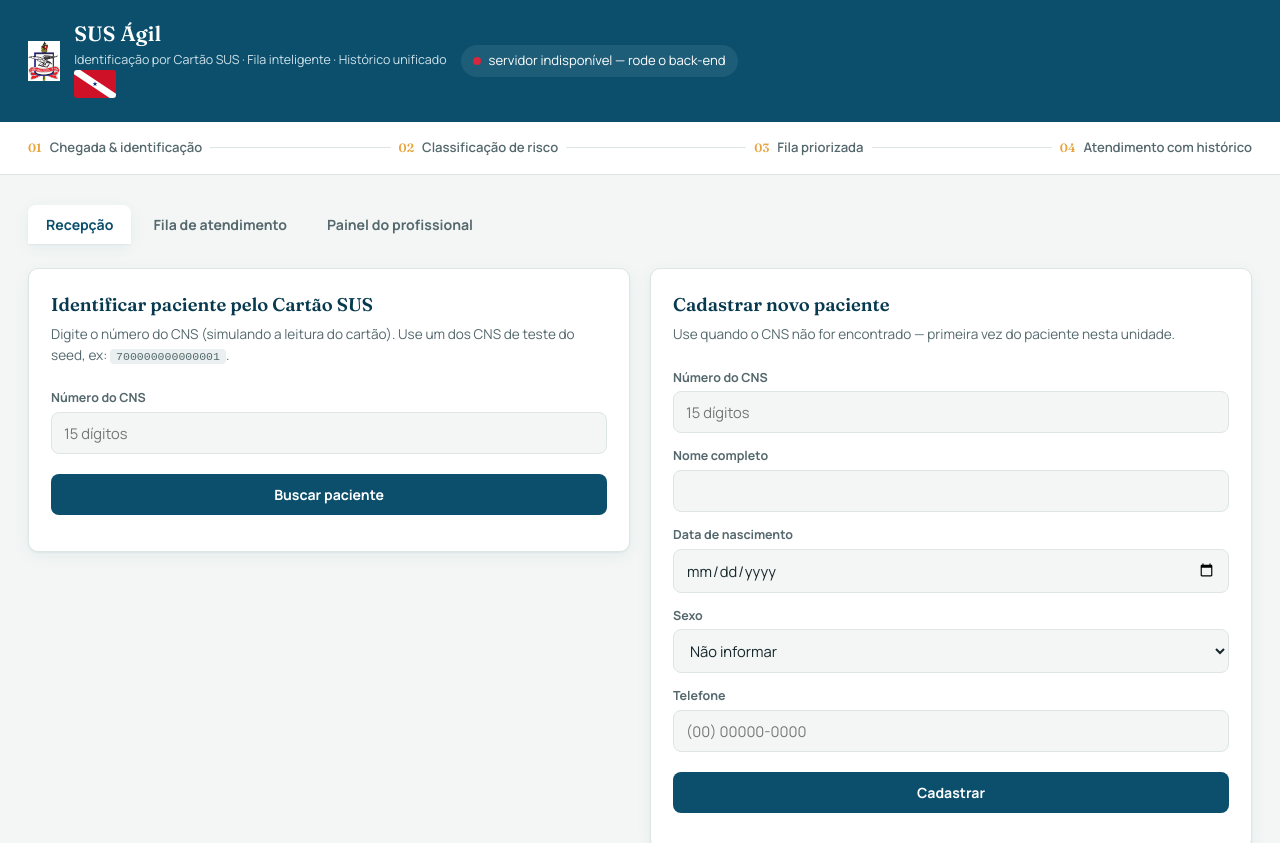
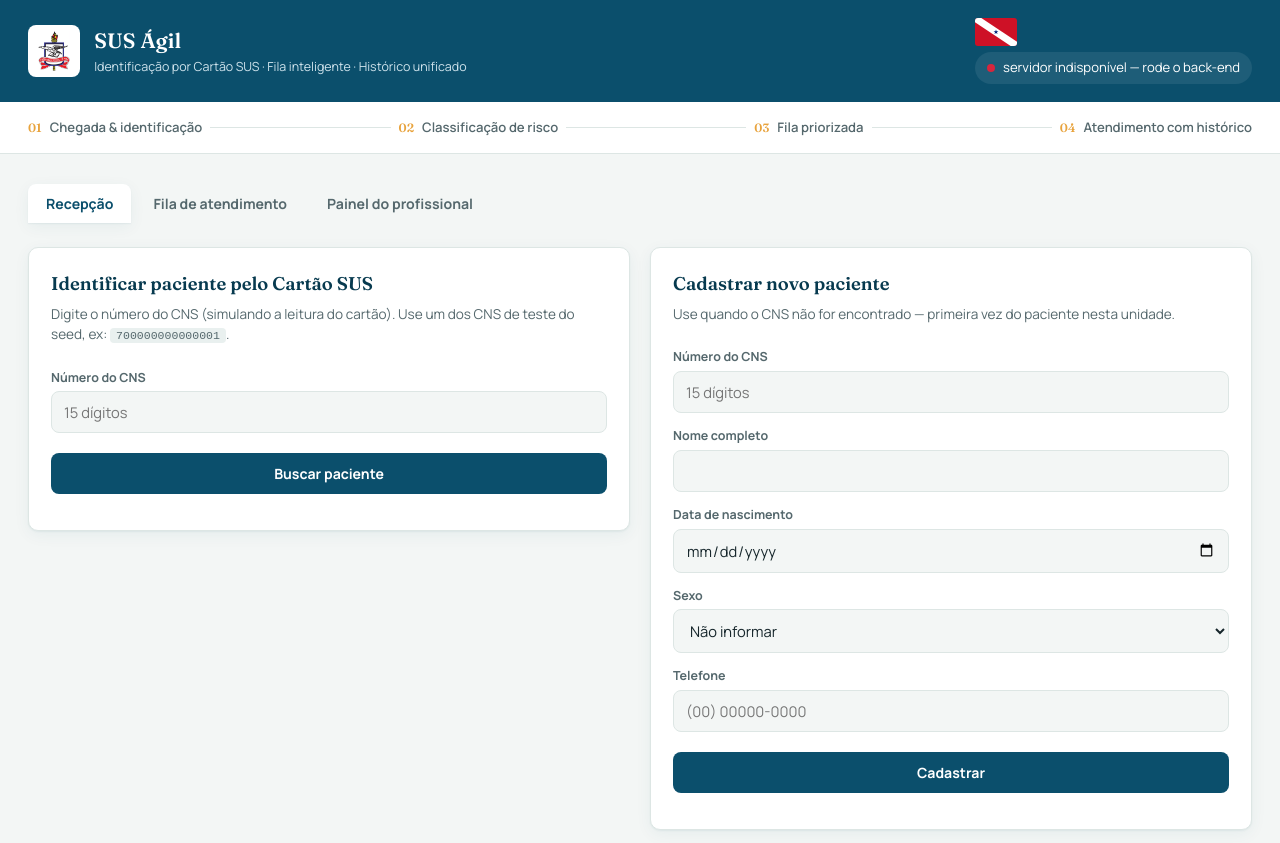
Before and after one commit to Allanaclarindo/sistema-sus, a plain HTML site: page frontend/index.html in a window 1280 px wide. Shown: the top 843 px of the page. Drawn offline with Linux system fonts and the light colour scheme; no server answers.

Commit message:
Refactor header structure in index.html

```diff
--- a/frontend/index.html
+++ b/frontend/index.html
@@ -9,22 +9,23 @@
 <link rel="stylesheet" href="css/style.css" />
 </head>
 <body>
-
 <header class="topbar">
   <div class="brand">
+    <div class="logo-badge">
       <img src="assets/logo-ufpa.png" alt="Logo UFPA" class="logo-ufpa" />
-  <div>
-    <div>
+    </div>
+    <div class="brand-texto">
       <h1>SUS Ágil</h1>
       <p>Identificação por Cartão SUS · Fila inteligente · Histórico unificado</p>
     </div>
+  </div>
+  <div class="topbar-direita">
     <img src="assets/bandeira-para.svg" alt="Bandeira do Pará" class="bandeira-para" />
-</div>
     <div id="api-indicator" class="api-indicator" title="Status da conexão com o servidor">
       <span class="dot"></span> <span class="txt">verificando servidor…</span>
     </div>
+  </div>
 </header>
-
   <!-- Elemento assinatura: linha do tempo do fluxo de atendimento -->
   <div class="fluxo">
     <div class="fluxo-etapa" data-etapa="chegada"><span class="num">01</span>Chegada &amp; identificação</div>
```
Lines whose indentation alone changed are shown as unchanged.
